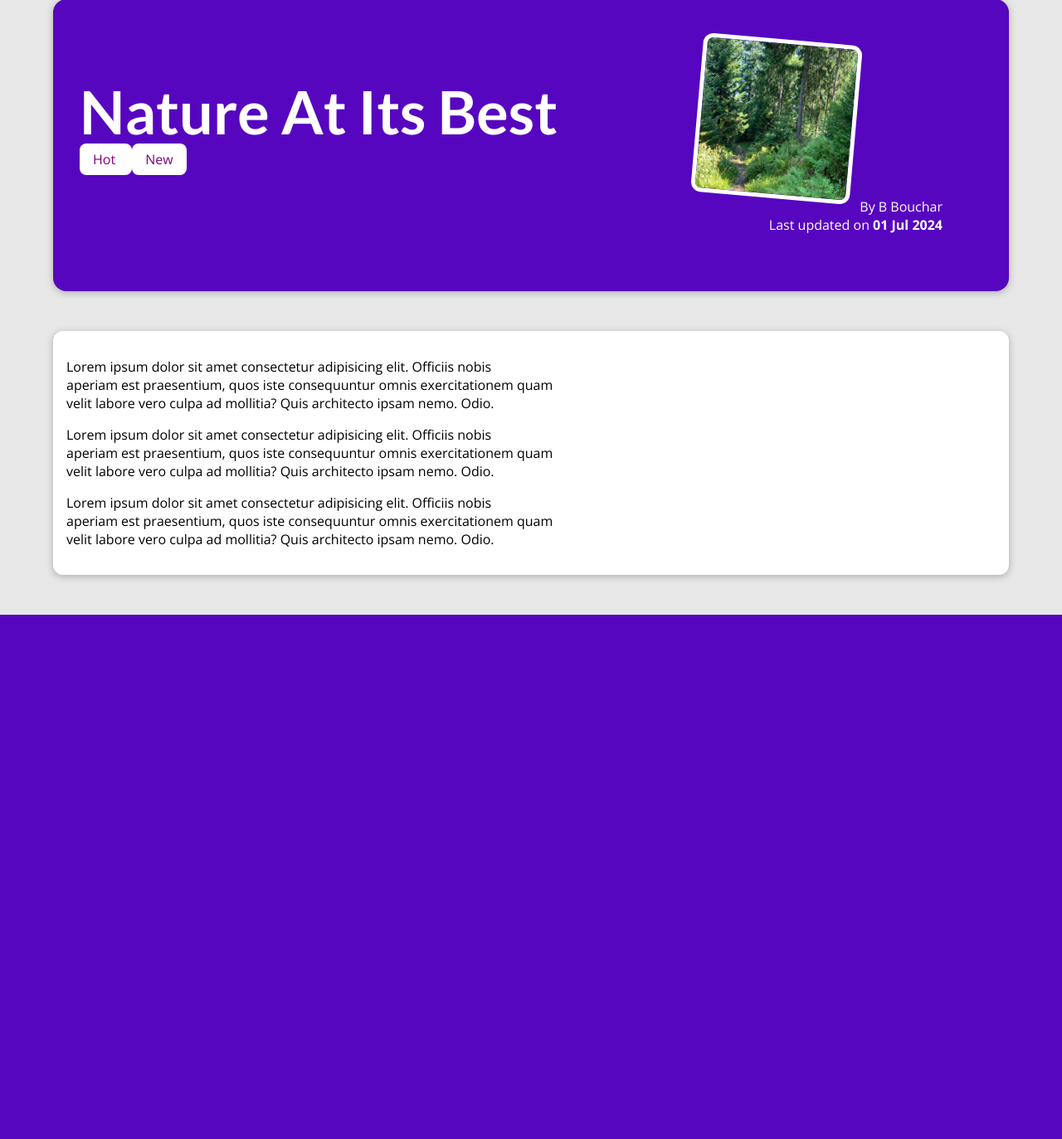
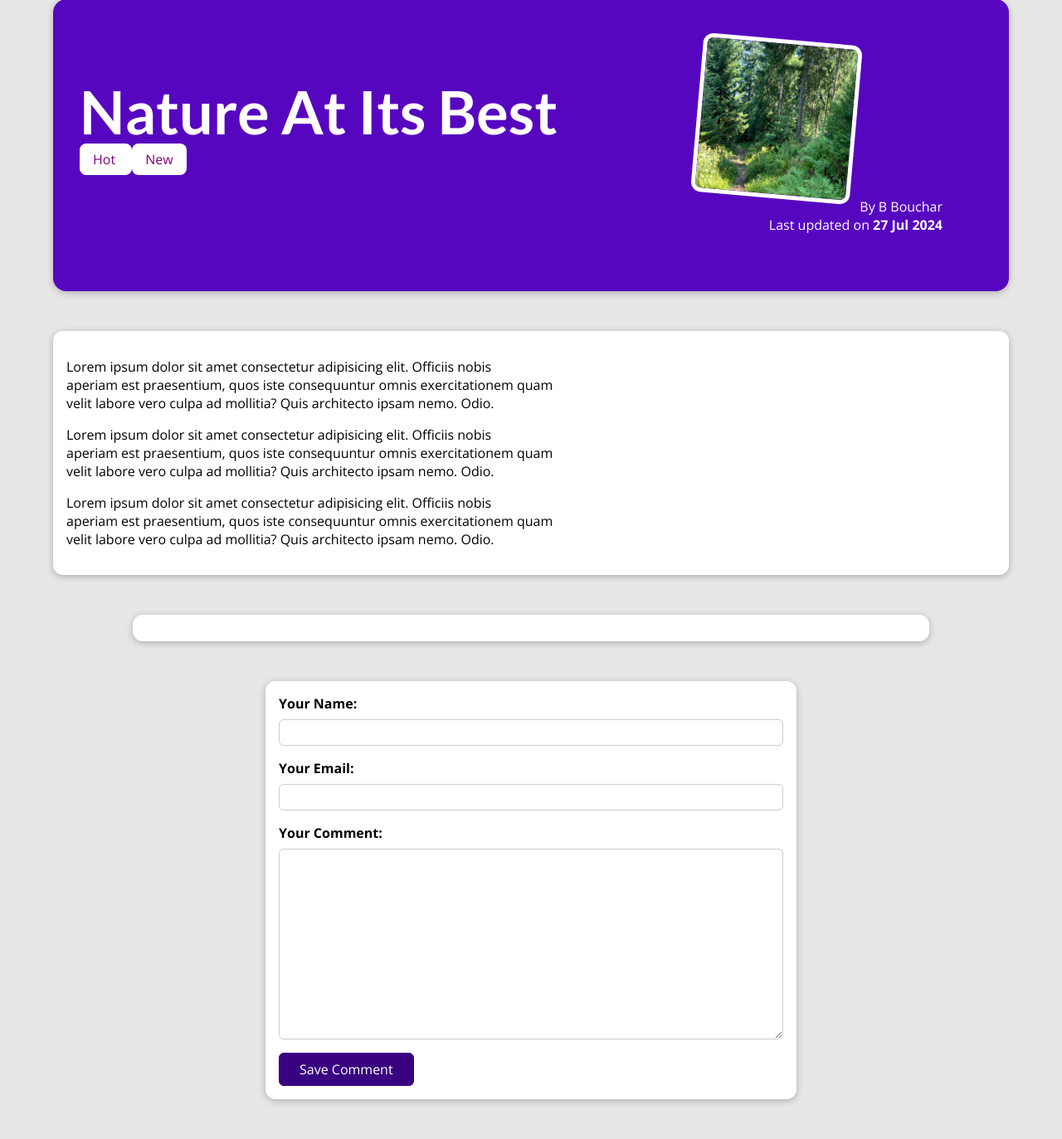
Before and after one commit to Nyonyx/blog, a Django app: a page that uses blog/templates/blog/post-detail.html in a window 1280 px wide. Shown: the part 129-1502 px from the top of the page at 83% size. Before the commit the page ends 870 px from the top, so only its background shows below. Run offline with Django 4.2, Linux system fonts and the light colour scheme; data comes from the database, SQL or seed files in the repository.

Commit message:
added comments + refactor views + Imagefield

```diff
--- /dev/null
+++ b/blog/forms.py
@@ -0,0 +1,12 @@
+from django import forms
+from .models import Comment
+
+class CommentForm(forms.ModelForm):
+    class Meta:
+        model = Comment
+        exclude = ["post"]
+        labels = {
+            "user_name" : "Your Name",
+            "user_email" : "Your Email",
+            "text" : "Your Comment"
+        }
--- a/blog/models.py
+++ b/blog/models.py
@@ -23,9 +23,18 @@
 class Post(models.Model):
     title = models.CharField(max_length=150)
     excerpt = models.CharField(max_length=200)
-    image_name = models.CharField(max_length=200)
+    image = models.ImageField(upload_to="posts", null = True)
     date = models.DateField(auto_now=True)
     slug = models.SlugField(unique=True, db_index=True)
     content = models.TextField(validators=[MinLengthValidator(10)])
     author = models.ForeignKey(Author, on_delete=models.SET_NULL, null=True, related_name="posts")
     tags = models.ManyToManyField(Tag)
+
+    def __str__(self):
+        return self.title
+
+class Comment(models.Model):
+    user_name = models.CharField(max_length=120)
+    user_email = models.EmailField()
+    text = models.TextField(max_length=400)
+    post = models.ForeignKey(Post, on_delete=models.CASCADE, related_name="comments")
--- a/blog/static/blog/post-detail.css
+++ b/blog/static/blog/post-detail.css
@@ -74,3 +74,104 @@
   padding: 0.5rem 1rem;
   border-radius: 8px;
 }
+
+#comment-form{
+  margin: 3rem auto;
+  width: 90%;
+  max-width: 40rem;
+  border-radius: 12px;
+  background-color: white;
+  box-shadow: 0 2px 8px rgba(0, 0, 0, 0.25);
+  padding: 1rem;
+}
+
+#comment-form button {
+  font: inherit;
+  background-color: #390281;
+  color: white;
+  border: 1px solid #390281;
+  padding: 0.5rem 1.5rem;
+  border-radius: 6px;
+  cursor: pointer;
+}
+
+#comment-form button:hover,
+#comment-form button:active {
+  background-color: #5716ad;
+  border-color: #5716ad;
+}
+
+.form-control {
+  margin-bottom: 1rem;
+}
+
+.form-control label{
+  font-weight: bold;
+  margin-bottom: 0.5rem;
+  display: block;
+}
+
+.form-control input,
+.form-control textarea{
+  display: block;
+  width: 100%;
+  font: inherit;
+  padding: 0.25rem;
+  border-radius: 6px;
+  border: 1px solid #ccc;
+}
+
+.errorlist {
+  list-style: none;
+  margin: 0.5rem 0;
+  padding: 0;
+  color: red;
+}
+
+.invalid label {
+  color: red
+}
+
+.invalid input,
+.invalid textarea {
+  border-color: red;
+  background-color: #ffe6e7;
+}
+
+#alert{
+  margin: 8rem auto 3rem auto;
+  border: 1px solid red;
+  background-color: #ffe6e7;
+  padding: 1rem;
+  width: 90%;
+  max-width: 40rem;
+}
+
+#comments {
+  margin: 3rem auto;
+  width: 90%;
+  max-width: 60rem;
+  border-radius: 12px;
+  background-color: white;
+  box-shadow: 0 2px 8px rgba(0, 0, 0, 0.25);
+  padding: 1rem 2rem;
+}
+
+#comments ul {
+  list-style: none;
+  margin: 0;
+  padding: 0;
+}
+
+#comments li {
+  margin-bottom: 1rem;
+  border-bottom: 2px solid #ccc;
+}
+
+#comments li:last-of-type{
+  border-bottom: none;
+}
+
+#comments h2{
+  color:#474747;
+}
--- a/blog/templates/blog/includes/post.html
+++ b/blog/templates/blog/includes/post.html
@@ -1,9 +1,7 @@
-{% load static %}
-
 <li>
     <article class="post">
         <a href="{% url "post-detail-page" post.slug %}">
-            <img src ="{% static "blog/images/"|add:post.image_name %}" alt="{{ post.title }}" />
+            <img src ="{{ post.image.url }}" alt="{{ post.title }}" />
             <div class="post__content">
                 <h3>{{ post.title }}</h3>
                 <p>
--- a/blog/templates/blog/index.html
+++ b/blog/templates/blog/index.html
@@ -12,7 +12,7 @@
 {% block content %}
     <section id ="welcome">
         <header>
-           <img src="{% static "blog/images/max.png" %}" alt="Bruno the author of this blog"/>
+           <img src="{% static "blog/images/bruno.jpg" %}" alt="Bruno the author of this blog"/>
            <h2>Bruno's Blog</h2>
         </header>
         <p>Hi, I am Bruno and I love to blog about tech and the world !</p>
--- a/blog/templates/blog/post-detail.html
+++ b/blog/templates/blog/post-detail.html
@@ -10,6 +10,15 @@
 {% endblock %}
 
 {% block content %}
+
+    {% if comment_form.errors %}
+        <div id="alert">
+            <h2> Saving the comment failed ! </h2>
+            <p> Please check the comment form below the post and fix your errors </p>
+        </div>
+    {% endif %}
+
+
     <section id="summary">
         <h2>{{ post.title }}</h2>
         <div>
@@ -18,7 +27,7 @@
             {% endfor %}
         </div>
         <article>
-            <img src="{% static "blog/images/"|add:post.image_name %}" alt="Post Title" />
+            <img src="{{ post.image.url }}" alt="Post Title" />
             <adress>By <a href="mailto:{{ post.author.email_adresss }}">{{ post.author }}</a></adress>
             <div>
                 Last updated on <time>{{ post.date|date:"d M Y" }}</time>
@@ -29,4 +38,29 @@
     <main>
         {{ post.content|linebreaks }}
     </main>
+
+    <section id="comments">
+        <ul>
+            {% for comment in comments %}
+                <li>
+                    <h2>{{ comment.user_name }}</h2>
+                    <p>{{ comment.text|linebreaks }}</p>
+                </li>
+            {% endfor %}
+        </ul>
+    </section>
+
+    <div>
+        <form action="{% url "post-detail-page" post.slug %}" method="POST" id="comment-form">
+            {% csrf_token %}
+            {% for form_field in comment_form %}
+                <div class="form-control{% if form_field.errors %} invalid {% endif %}">
+                    {{ form_field.label_tag }}
+                    {{ form_field }}
+                    {{ form_field.errors }}
+                </div>
+            {% endfor %}
+            <button> Save Comment </button>
+        </form>
+    </div>
 {% endblock %}
--- a/blog/urls.py
+++ b/blog/urls.py
@@ -3,7 +3,7 @@
 from . import views
 
 urlpatterns = [
-    path("", views.starting_page, name="starting-page"),
-    path("posts", views.posts, name="post-page"),
-    path("posts/<slug:slug>", views.post_detail, name="post-detail-page")
+    path("", views.StartingPageView.as_view(), name="starting-page"),
+    path("posts", views.AllPostsView.as_view(), name="post-page"),
+    path("posts/<slug:slug>", views.SinglePostView.as_view(), name="post-detail-page")
 ]
--- a/blog/views.py
+++ b/blog/views.py
@@ -1,27 +1,79 @@
+from typing import Any
+from django.db.models.query import QuerySet
 from django.shortcuts import render, get_object_or_404
+from django.views.generic import ListView
+from django.views import View
+from django.http import HttpResponseRedirect
+from django.urls import reverse
 
 from .models import Post
-
+from .forms import CommentForm
 
 def get_date(post):
     return post.get('date')
 
-# Create your views here.
-def starting_page(request):
-    latest_posts = Post.objects.all().order_by("-date")[:3]
-    return render(request, "blog/index.html", {
-        "posts": latest_posts
-    })
+class StartingPageView(ListView):
+    template_name = "blog/index.html"
+    model = Post
+    ordering = ["-date"]
+    context_object_name = "posts"
 
-def posts(request):
-    latest_posts = Post.objects.all().order_by("-date")
-    return render(request, "blog/all-posts.html", {
-        "all_posts": latest_posts
-    })
+    def get_queryset(self):
+        queryset = super().get_queryset()
+        data = queryset[:3]
+        return data
 
-def post_detail(request, slug):
-    identified_post = get_object_or_404(Post, slug=slug)
-    return render(request, "blog/post-detail.html", {
-        "post": identified_post,
-        "post_tags": identified_post.tags.all()
-    })
+class AllPostsView(ListView):
+    template_name = "blog/all-posts.html"
+    model = Post
+    ordering = ["-date"]
+    context_object_name = "all_posts"
+
+class SinglePostView(View):
+    def get(self, request, slug):
+        post = get_object_or_404(Post, slug=slug)
+        context = {
+            "post": post,
+            "post_tags": post.tags.all(),
+            "comment_form": CommentForm(),
+            "comments": post.comments.all().order_by("-id")
+        }
+        return render(request, "blog/post-detail.html", context)
+
+    def post(self, request, slug):
+        comment_form = CommentForm(request.POST)
+        post = get_object_or_404(Post, slug=slug)
+        if comment_form.is_valid():
+            comment = comment_form.save(commit=False)
+            comment.post = post
+            comment.save()
+            return HttpResponseRedirect(reverse("post-detail-page", args=[slug]))
+
+        context = {
+            "post": post,
+            "post_tags": post.tags.all(),
+            "comment_form": comment_form,
+            "comments": post.comments.all().order_by("-id")
+        }
+        return render(request, "blog/post-detail.html", context)
+
+
+
+# def post_detail(request, slug):
+#     identified_post = get_object_or_404(Post, slug=slug)
+#     return render(request, "blog/post-detail.html", {
+#         "post": identified_post,
+#         "post_tags": identified_post.tags.all()
+#     })
+
+# def starting_page(request):
+#     latest_posts = Post.objects.all().order_by("-date")[:3]
+#     return render(request, "blog/index.html", {
+#         "posts": latest_posts
+#     })
+
+# def posts(request):
+#     latest_posts = Post.objects.all().order_by("-date")
+#     return render(request, "blog/all-posts.html", {
+#         "all_posts": latest_posts
+#     })
--- a/my_site/settings.py
+++ b/my_site/settings.py
@@ -127,3 +127,5 @@
 # https://docs.djangoproject.com/en/4.2/ref/settings/#default-auto-field
 
 DEFAULT_AUTO_FIELD = 'django.db.models.BigAutoField'
+MEDIA_ROOT = BASE_DIR / "uploads"
+MEDIA_URL = "/files/"
--- a/my_site/urls.py
+++ b/my_site/urls.py
@@ -16,9 +16,11 @@
 """
 from django.contrib import admin
 from django.urls import path, include
+from django.conf.urls.static import static
+from django.conf import settings
 
 urlpatterns = [
     path('admin/', admin.site.urls),
     path("", include("blog.urls"))
 
-]
+] + static(settings.MEDIA_URL, document_root=settings.MEDIA_ROOT)
```
Also changed, not shown: blog/admin.py (+6 -1 lines), blog/migrations/0002_remove_post_image_name_post_image.py (added), blog/migrations/0003_comment.py (added), blog/static/blog/images/bruno.JPG (added), db.sqlite3, uploads/posts/coding.jpg (added), uploads/posts/mountains.jpg (added), uploads/posts/woods.jpg (added).
